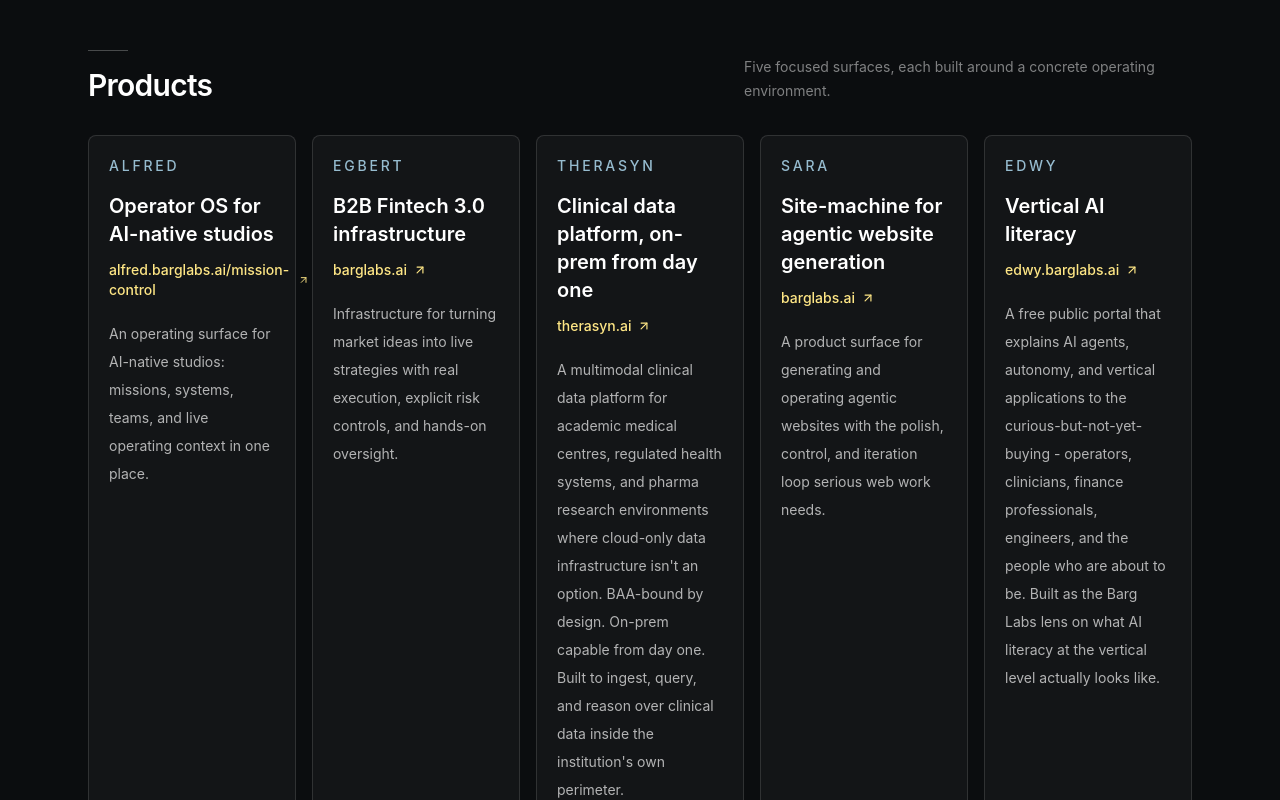
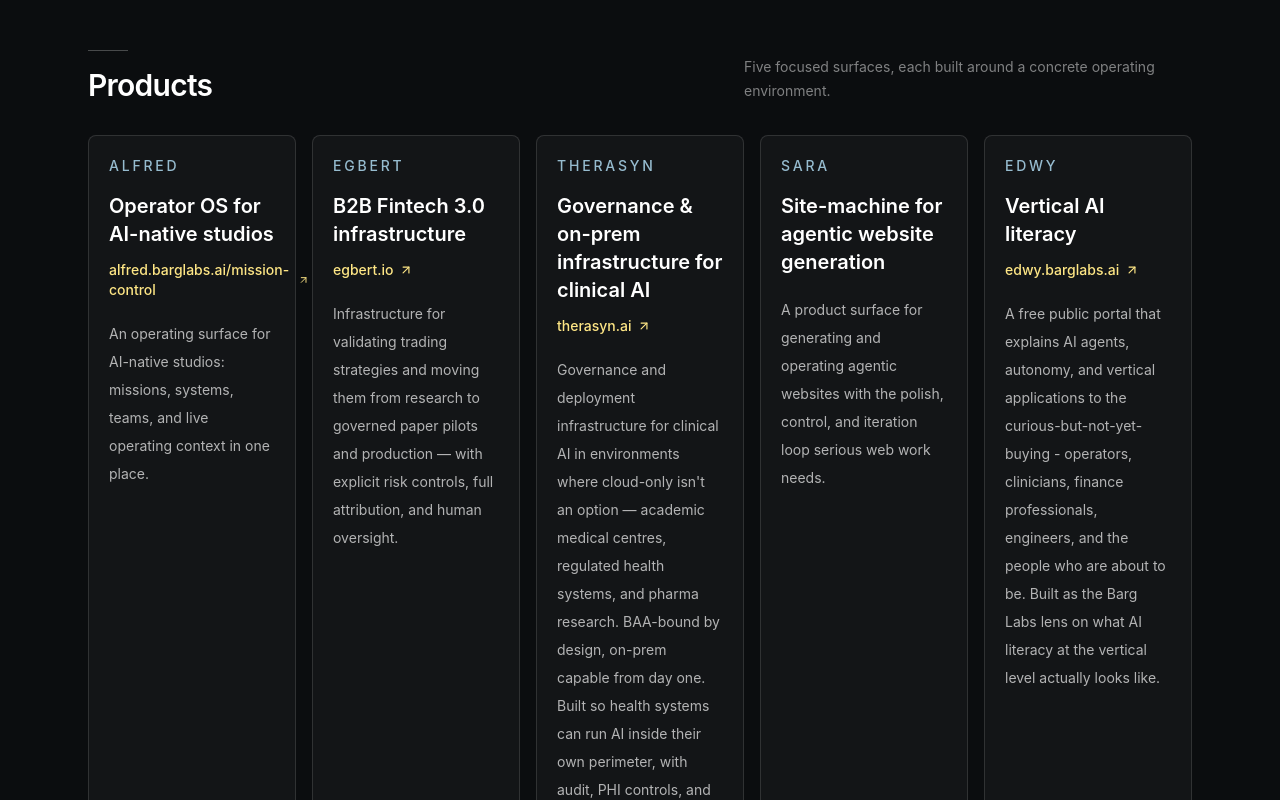
Before and after one commit to houman44/barglabs-site, a Next.js app: page / in a window 1280 px wide. Shown: the part 820-1620 px from the top of the page. Built offline with nearby package versions, Linux system fonts and the light colour scheme.

Commit message:
fix(site): correct Egbert/Sara product links, align Egbert+Therasyn copy

```diff
--- a/app/page.tsx
+++ b/app/page.tsx
@@ -25,8 +25,8 @@ const navItems = [
 type Product = {
   name: string;
   title: string;
-  href: string;
-  displayUrl: string;
+  href?: string;
+  displayUrl?: string;
   body: string;
 };
 
@@ -41,22 +41,20 @@ const products: Product[] = [
   {
     name: "Egbert",
     title: "B2B Fintech 3.0 infrastructure",
-    href: "https://barglabs.ai",
-    displayUrl: "barglabs.ai",
-    body: "Infrastructure for turning market ideas into live strategies with real execution, explicit risk controls, and hands-on oversight.",
+    href: "https://egbert.io",
+    displayUrl: "egbert.io",
+    body: "Infrastructure for validating trading strategies and moving them from research to governed paper pilots and production — with explicit risk controls, full attribution, and human oversight.",
   },
   {
     name: "Therasyn",
-    title: "Clinical data platform, on-prem from day one",
+    title: "Governance & on-prem infrastructure for clinical AI",
     href: "https://therasyn.ai",
     displayUrl: "therasyn.ai",
-    body: "A multimodal clinical data platform for academic medical centres, regulated health systems, and pharma research environments where cloud-only data infrastructure isn't an option. BAA-bound by design. On-prem capable from day one. Built to ingest, query, and reason over clinical data inside the institution's own perimeter.",
+    body: "Governance and deployment infrastructure for clinical AI in environments where cloud-only isn't an option — academic medical centres, regulated health systems, and pharma research. BAA-bound by design, on-prem capable from day one. Built so health systems can run AI inside their own perimeter, with audit, PHI controls, and required sign-off enforced by construction.",
   },
   {
     name: "Sara",
     title: "Site-machine for agentic website generation",
-    href: "https://barglabs.ai",
-    displayUrl: "barglabs.ai",
     body: "A product surface for generating and operating agentic websites with the polish, control, and iteration loop serious web work needs.",
   },
   {
@@ -101,6 +99,7 @@ function ProductCard({ product }: { product: Product }) {
       <h3 className="mt-4 text-xl font-semibold leading-7 text-white">
         {product.title}
       </h3>
+      {product.href ? (
         <a
           href={product.href}
           className="mt-3 inline-flex w-fit items-center gap-1.5 text-sm font-medium text-amber-200 transition hover:text-amber-100"
@@ -108,6 +107,7 @@ function ProductCard({ product }: { product: Product }) {
           {product.displayUrl}
           <ArrowUpRight className="h-3.5 w-3.5" aria-hidden="true" />
         </a>
+      ) : null}
       <p className="mt-5 text-sm leading-7 text-white/68">{product.body}</p>
     </article>
   );
@@ -203,8 +203,8 @@ export default function Page() {
                   operator OS for AI-native studios;{" "}
                   <span className="font-semibold text-white">Egbert</span>, our
                   B2B Fintech 3.0 infrastructure platform;{" "}
-                  <span className="font-semibold text-white">Therasyn</span>, a
-                  data platform for regulated clinical environments;{" "}
+                  <span className="font-semibold text-white">Therasyn</span>,
+                  governance and on-prem infrastructure for clinical AI;{" "}
                   <span className="font-semibold text-white">Sara</span>, the
                   site-machine product for agentic website generation; and{" "}
                   <span className="font-semibold text-white">Edwy</span>, a
@@ -308,11 +308,12 @@ export default function Page() {
             </p>
           </ProductSection>
 
-          <ProductSection id="egbert" title="Egbert">
+          <ProductSection id="egbert" title="Egbert" href="https://egbert.io">
             <p>
               Egbert is Barg Labs' B2B Fintech 3.0 infrastructure platform for
-              turning market ideas into live strategies with explicit risk
-              controls and hands-on oversight.
+              validating trading strategies and moving them from research to
+              governed paper pilots and production, with explicit risk controls
+              and human oversight.
             </p>
             <p>
               It is designed for real execution, monitoring, and controlled
@@ -323,18 +324,17 @@ export default function Page() {
 
           <ProductSection id="therasyn" title="Therasyn" href="https://therasyn.ai">
             <p>
-              Therasyn is a multimodal clinical data platform for environments
-              where cloud-only data infrastructure isn't viable - academic
-              medical centres, hospital systems, pharma clinical research, and
-              any setting bound by BAA + state law + sovereign-data
-              requirements.
+              Therasyn is governance and on-prem infrastructure for clinical AI
+              in environments where cloud-only isn't viable - academic medical
+              centres, hospital systems, pharma clinical research, and any
+              setting bound by BAA + state law + sovereign-data requirements.
             </p>
             <p>
-              The platform is BAA-bound and on-prem capable from day one. It
-              ingests clinical data inside the institution's own perimeter,
-              exposes a queryable analytical layer, and supports AI-native
-              workflows over multimodal clinical records (genomics, pathology,
-              radiology, notes) without that data ever leaving the institution.
+              It is BAA-bound and on-prem capable from day one. Health systems
+              run AI inside their own perimeter - with audit trails, PHI
+              controls, and required sign-off enforced by construction - over
+              multimodal clinical records (genomics, pathology, radiology,
+              notes), without that data ever leaving the institution.
             </p>
             <p>
               For Therasyn the binding constraint is never "does the technology
```
Lines whose indentation alone changed are shown as unchanged.
